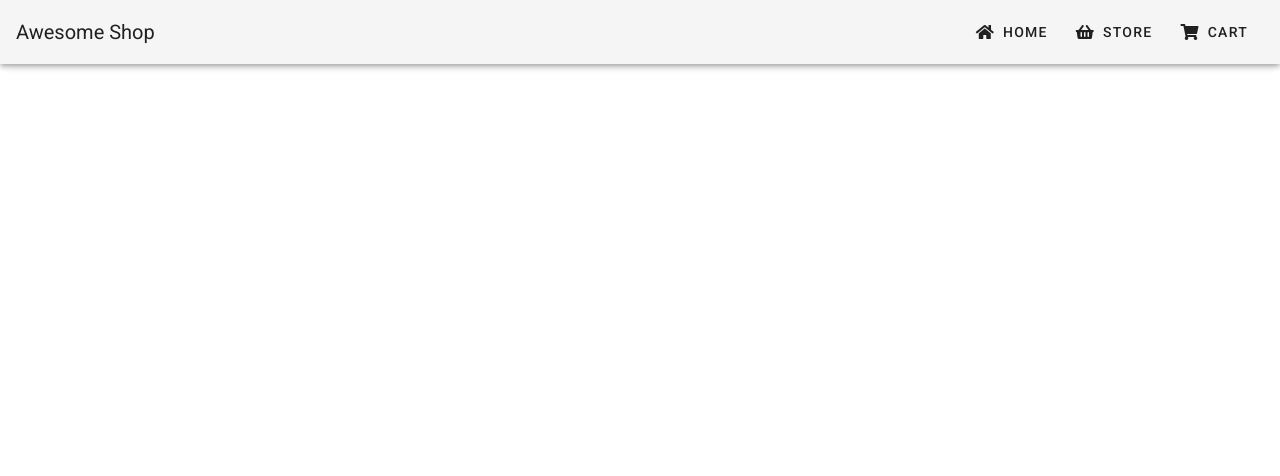
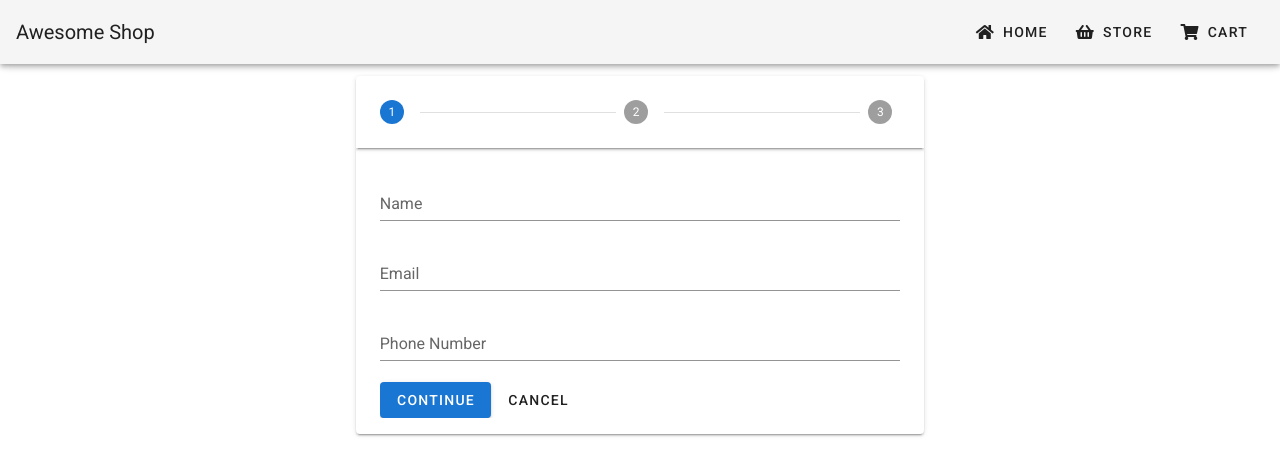
Before and after one commit to muare/vuetify-estore, a Vue app: page /checkout in a window 1280 px wide. Shown: the top 476 px of the page. Built offline with nearby package versions, Linux system fonts and the light colour scheme.

Commit message:
add cart checkout

```diff
--- /dev/null
+++ b/jsconfig.json
@@ -0,0 +1,5 @@
+{
+    "include": [
+      "./src/**/*"
+    ]
+  }
--- /dev/null
+++ b/src/components/cards/HorizontalCard.vue
@@ -0,0 +1,30 @@
+<template>
+  <v-card outlined
+  min-width="100%"
+  class="mb-5 pa-4">
+    <div class="d-flex">
+      <div>
+        <v-img :src="product.image" width="120px" height="120px" />
+      </div>
+
+      <div class="d-flex flex-column justify-center">
+        <v-card-title>
+          {{ product.name }}
+        </v-card-title>
+        <v-card-subtitle>
+          ${{ product.price }}
+        </v-card-subtitle>
+        <v-btn color="error" outlined small class="ml-4">
+            <v-icon small left>fa-minus</v-icon>
+            Remove from cart </v-btn>
+      </div>
+    </div>
+  </v-card>
+</template>
+<script>
+export default {
+  props: {
+    product: Object,
+  },
+};
+</script>
--- /dev/null
+++ b/src/components/cart/CheckoutBox.vue
@@ -0,0 +1,27 @@
+<template>
+    <v-card>
+        <v-card-title>
+            Payment Details
+        </v-card-title>
+        <v-card-text>
+            <v-text-field label="name"/>
+            <v-text-field label="email"/>
+            <p>$999.</p>
+            <v-btn class="primary"
+            @click="gotoCheckout">
+                checkout
+            </v-btn>
+        </v-card-text>
+    </v-card>
+</template>
+
+<script>
+export default {
+    methods: {
+        gotoCheckout(){
+            //console.log('checkout')
+            this.$router.push({name: 'checkout'})
+        }
+    }
+}
+</script>
--- /dev/null
+++ b/src/components/cart/ProductList.vue
@@ -0,0 +1,19 @@
+<template>
+    <div>
+        <v-row
+        v-for="product in $store.state.products"
+        :key="product.name">
+        <HorizontalProduct :product="product"/>
+        </v-row>
+    </div>
+</template>
+
+<script>
+import HorizontalProduct from '../cards/HorizontalCard.vue';
+
+export default {
+    components: {
+        HorizontalProduct,
+    }
+}
+</script>
--- /dev/null
+++ b/src/components/checkout/ContactInfo.vue
@@ -0,0 +1,37 @@
+<template>
+  <v-stepper-content step="1">
+    <v-text-field
+      v-model="data.name"
+      :rules="[rules.required]"
+      label="Name"
+      required
+    />
+
+    <v-text-field
+      v-model="data.email"
+      :rules="[rules.required, rules.email]"
+      label="Email"
+      required
+    />
+
+    <v-text-field
+      v-model="data.phone"
+      :rules="[rules.required, rules.phone]"
+      label="Phone Number"
+      required
+    />
+
+    <v-btn color="primary" @click="next"> Continue </v-btn>
+    <v-btn text @click="$router.replace({name: 'cart'})">Cancel</v-btn>
+  </v-stepper-content>
+</template>
+
+<script>
+export default {
+  props: {
+    data: Object,
+    rules: Object,
+    next: Function,
+  },
+};
+</script>
--- /dev/null
+++ b/src/components/checkout/Review.vue
@@ -0,0 +1,33 @@
+<template>
+    <v-stepper-content step="3">
+        <v-list disabled dense>
+            <v-subheader class="title">
+                Review Order
+            </v-subheader>
+            <v-list-item-group color="primary">
+                <v-list-item
+                v-for="(value,name) in data"
+                :key="name">
+                <v-list-item-content>
+                    <v-list-item-title>
+                        {{name}}: {{value}}
+                    </v-list-item-title>
+                </v-list-item-content>
+                </v-list-item>
+            </v-list-item-group>
+        </v-list>
+    <v-btn color="primary" @click="submitOrder"> Submit </v-btn>
+    <v-btn text @click="previous">GO Back</v-btn>
+    </v-stepper-content>
+</template>
+
+<script>
+export default {
+  props: {
+    data: Object,
+    rules: Object,
+    submitOrder: Function,
+    previous: Function,
+  },
+};
+</script>
--- /dev/null
+++ b/src/components/checkout/ShippingInfo.vue
@@ -0,0 +1,36 @@
+<template>
+  <v-stepper-content step="2">
+    <v-text-field
+      v-model="data.street"
+      label="Street Address"
+      required
+    />
+
+    <v-text-field
+      v-model="data.state"
+      label="State"
+      required
+    />
+
+    <v-text-field
+      v-model="data.zip"
+      :rules="[rules.required, rules.zip]"
+      label="Zip"
+      required
+    />
+
+    <v-btn color="primary" @click="next"> Continue </v-btn>
+    <v-btn text @click="previous">GO Back</v-btn>
+  </v-stepper-content>
+</template>
+
+<script>
+export default {
+  props: {
+    data: Object,
+    rules: Object,
+    next: Function,
+    previous: Function,
+  },
+};
+</script>
--- a/src/router.js
+++ b/src/router.js
@@ -1,9 +1,15 @@
 import Home from './views/Home'
 import Store from './views/Store'
+import Cart from './views/Cart'
+import Checkout from './views/Checkout'
+import ThankYou from './views/ThankYou'
 
 const routes = [
     {path: '/', name: 'home', component: Home},
     {path: '/store', name: 'store', component: Store},
+    {path: '/cart', name: 'cart', component: Cart},
+    {path: '/checkout', name: 'checkout', component: Checkout},
+    {path: '/thankyou', name: 'thankyou', component: ThankYou},
 ]
 
 
--- /dev/null
+++ b/src/views/Cart.vue
@@ -0,0 +1,25 @@
+<template>
+  <div>
+    <v-container>
+      <v-row >
+        <v-col sm="8" md="5" offset-md="2" lg="4" offset-lg="3" ma-3>
+          <ProductList />
+        </v-col>
+        <v-col sm="4" md="3">
+          <CheckoutBox />
+        </v-col>
+      </v-row>
+    </v-container>
+  </div>
+</template>
+<script>
+import ProductList from "../components/cart/ProductList.vue";
+import CheckoutBox from "../components/cart/CheckoutBox.vue";
+
+export default {
+  components: {
+    ProductList,
+    CheckoutBox,
+  },
+};
+</script>
--- /dev/null
+++ b/src/views/Checkout.vue
@@ -0,0 +1,73 @@
+<template>
+  <v-container>
+    <v-row>
+      <v-col sm="6" offset-sm="3">
+        <v-stepper v-model="step">
+          <v-stepper-header>
+            <v-stepper-step step="1" :complete="step > 1"></v-stepper-step>
+            <v-divider></v-divider>
+            <v-stepper-step step="2" :complete="step > 2"></v-stepper-step>
+            <v-divider></v-divider>
+            <v-stepper-step step="3"></v-stepper-step>
+          </v-stepper-header>
+          <v-stepper-items>
+            <ContactInfo :data="info" :rules="rules" :next="next" />
+            <ShippingInfo :data="info" :rules="rules" :next="next" :previous="previous"/>
+            <Review :data="info" :rules="rules" :submitOrder="submitOrder" :previous="previous"/>
+          </v-stepper-items>
+        </v-stepper>
+      </v-col>
+    </v-row>
+  </v-container>
+</template>
+
+<script>
+import ContactInfo from "../components/checkout/ContactInfo.vue";
+import ShippingInfo from "../components/checkout/ShippingInfo.vue";
+import Review from "../components/checkout/Review.vue";
+
+export default {
+  components: {
+    ContactInfo,
+    ShippingInfo,
+    Review,
+  },
+  data() {
+    return {
+      step: 1,
+      info: {
+        email: "",
+        name: "",
+        phone: "",
+        street: "",
+        state: "",
+        zip: "",
+      },
+      rules: {
+        required: (value) => !!value || "Required.",
+        zip: (value) => value.length == 5 || "Must be five characters",
+        email: (value) => {
+          const pattern =
+            /^(([^<>()[\]\\.,;:\s@"]+(\.[^<>()[\]\\.,;:\s@"]+)*)|(".+"))@((\[[0-9]{1,3}\.[0-9]{1,3}\.[0-9]{1,3}\.[0-9]{1,3}])|(([a-zA-Z\-0-9]+\.)+[a-zA-Z]{2,}))$/;
+          return pattern.test(value) || "Invalid e-mail.";
+        },
+        phone: (value) => {
+          const pattern = /\d{10}/;
+          return pattern.test(value) || "Invalid phone number.";
+        },
+      },
+    };
+  },
+  methods: {
+    next() {
+      this.step += 1;
+    },
+    previous() {
+      this.step -= 1;
+    },
+    submitOrder() {
+      this.$router.push({ name: "thankyou" });
+    },
+  },
+};
+</script>
--- /dev/null
+++ b/src/views/ThankYou.vue
@@ -0,0 +1,31 @@
+<template>
+  <div class="text-center">
+    <v-overlay :value="overlay" class="flex-column">
+      <p>Processing order ...</p>
+    </v-overlay>
+    <v-container v-if="!overlay">
+      <v-row>
+        <v-col sm="6" offset-sm="3" xl="4" offset-xl="4">
+          <h2>Thank you for your purchase! It will be shipped soon.</h2>
+        </v-col>
+      </v-row>
+    </v-container>
+  </div>
+</template>
+<script>
+export default {
+  data() {
+    return {
+      overlay: false,
+    };
+  },
+  mounted() {
+    setTimeout(() => {
+      this.overlay = false;
+    }, 3000);
+  },
+  beforeMount() {
+    this.overlay = true;
+  },
+};
+</script>
```
